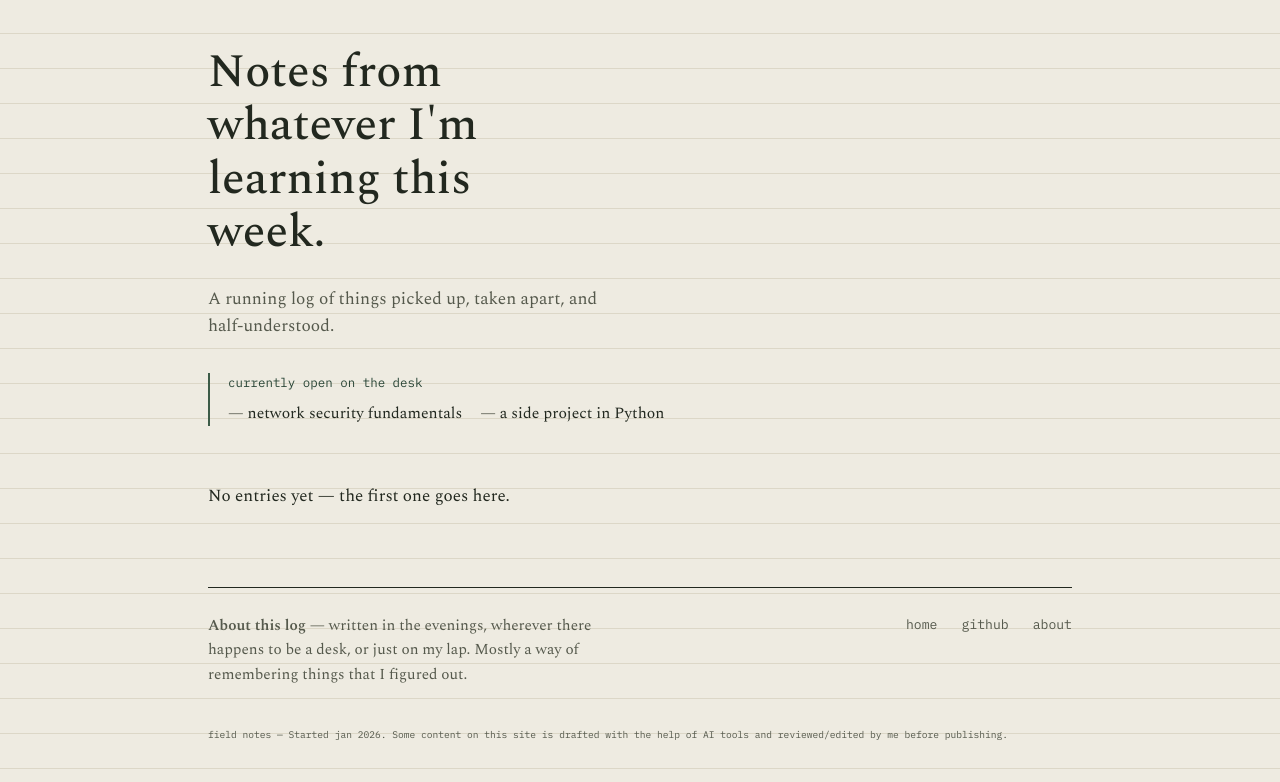
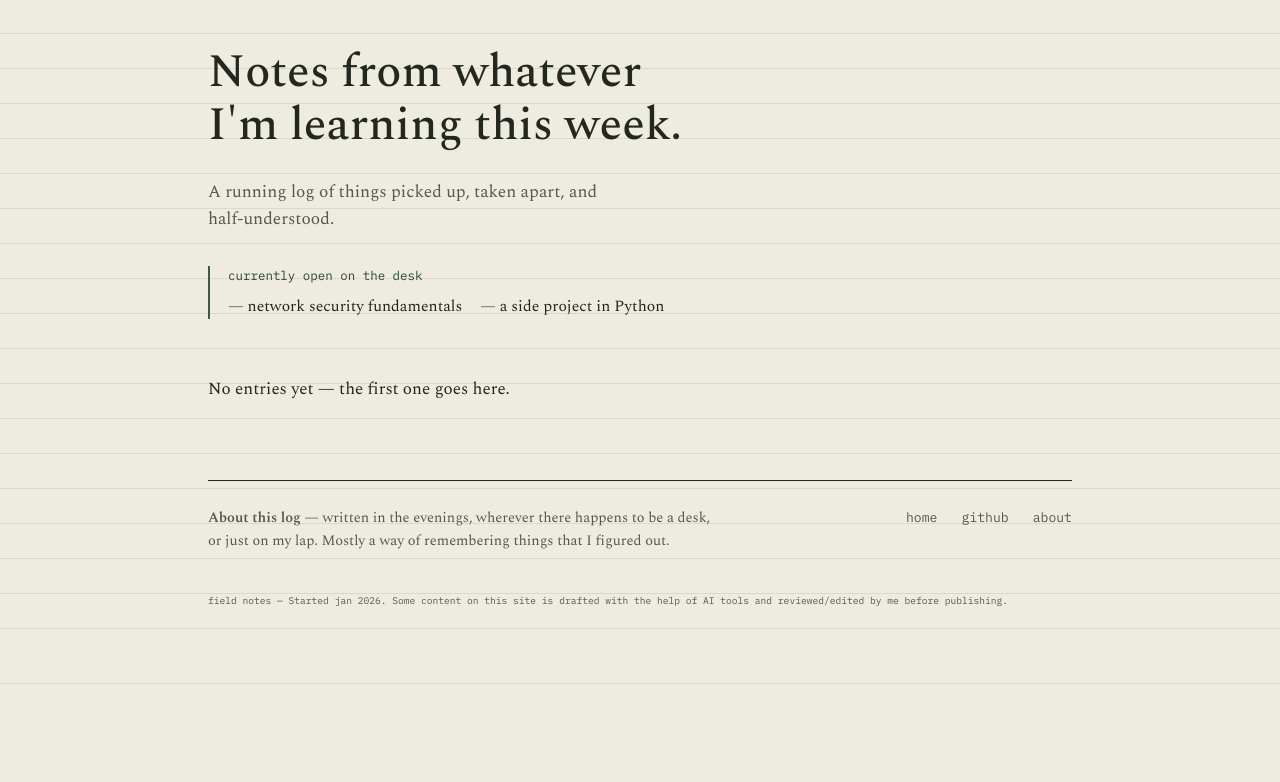
Before and after one commit to MarcoLibera/blog, a Django app: page / in a window 1280 px wide. Shown: the part 106-888 px from the top of the page. After the commit the page ends 790 px from the top, so only its background shows below. Run offline with Django 5.2, Linux system fonts and the light colour scheme; data that the repository does not hold is empty.

Commit message:
Changed some styling

```diff
--- a/posts/static/css/field-notes.css
+++ b/posts/static/css/field-notes.css
@@ -103,7 +103,7 @@
     font-weight: 500;
     line-height: 1.15;
     margin: 0;
-    max-width: 15ch;
+    max-width: 20ch;
   }
   .hero p.lede{
     max-width: 46ch;
@@ -290,9 +290,9 @@
     gap: 18px;
   }
   footer .about{
-    max-width: 55ch;
+    max-width: 70ch;
     color: var(--ink-soft);
-    font-size: 0.95rem;
+    font-size: 0.90rem;
   }
   footer .links{
     font-family: 'IBM Plex Mono', monospace;
```
